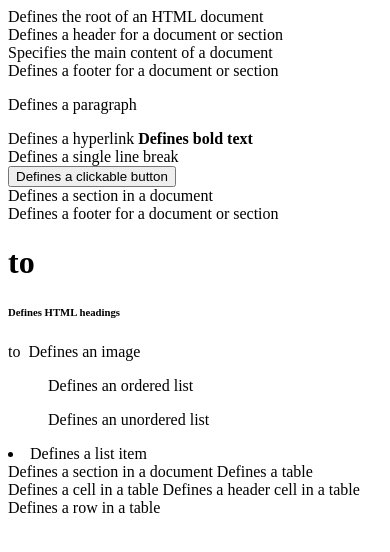
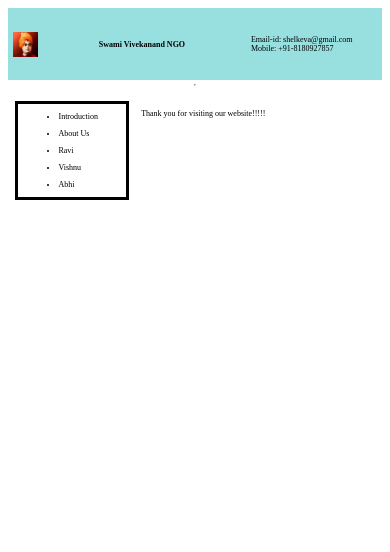
Before and after one commit to vishnushelke/vishnushelke.github.io, a plain HTML site: page index.html in a window 390 px wide. Drawn offline with Linux system fonts and the light colour scheme.

Commit message:
added a page for NGO work

```diff
--- /dev/null
+++ b/css/Style.css
@@ -0,0 +1,133 @@
+.header{
+    width: 100%;
+    height: 120px;
+    background-color: rgb(152, 223, 223);
+    color: white;
+    margin: 0px auto;
+    display: flex;
+    flex-direction: row;
+    text-align: center;
+    justify-content: space-between;
+}
+
+.logo{
+    display: flex;
+    justify-content: flex-start;
+}
+.headerText{
+    display: flex;
+    text-align: center;
+    width: 100%;
+    text-align: center;
+}
+.headerTextText{
+    color: black; font-size: 40px;width: 100%; align-self: center;
+}
+.logoImage{
+    width: 100px;height: 100px;align-self: center;padding-left: 15px;
+}
+.contact{
+    display: flex;flex-direction: column; width: 350px;text-align: left;align-self: center;color: black;
+}
+
+.info{
+    width: 80%;
+}
+.index{
+    width: 15%;border-style: solid;height: fit-content;
+}
+
+@media screen and (max-width:1024px) {
+    .headerText{
+        font-size: 20px;
+    }
+}
+
+@media screen and (max-width:676px){
+    .body{
+        font-size: 8px;
+    }
+    .header{
+        display: flex;
+        height: 72px;
+        justify-content: space-between;
+
+    }
+    .logo {
+        display: flex;
+        align-self: center;
+        width: 25px;
+        height: 25px;
+    }
+    .logoImage{
+        width: 25px;
+        height: 25px;
+        padding-left: 5px;
+    }
+    .headerText{
+        font-size: 15px;
+
+    }
+    .headerTextText{
+        color: black;
+        font-size: 8px;
+        width: 100%;
+        align-self: center;
+    }
+    .contact{
+        display: flex;
+        flex-direction: column;
+        text-align: left;
+        align-self: center;
+        color: black;
+        font-size: 8px;
+        width: 225px;
+    }
+    .indexLink{
+        margin: 0px;
+        padding:0px;
+    }
+    .index{
+        width: 30%;border-style: solid;height: fit-content;
+    }
+    .info{
+        width: 65%;
+    }
+}
+
+@media screen and (max-width:888px) and (min-width:677px){
+    .body{
+        font-size: 12px;
+    }
+    .header{
+        display: flex;
+    }
+    .logo {
+        display: flex;
+        align-self: center;
+        width: 25px;
+        height: 25px;
+    }
+    .logoImage{
+        width: 40px;
+        height: 40px;
+    }
+    .headerText{
+        font-size: 20px;
+
+    }
+    .headerTextText{
+        color: black;
+        font-size: 20px;
+        width: 100%;
+        align-self: center;
+    }
+    .contact{
+        display: flex;
+        flex-direction: column;
+        text-align: left;
+        align-self: center;
+        color: black;
+        font-size: 13px;
+    }
+}
--- a/index.html
+++ b/index.html
@@ -1,23 +1,57 @@
-<html> Defines the root of an HTML document </html>
-<title>	Defines a title for the document </title>
-<header> Defines a header for a document or section </header>
-<main> Specifies the main content of a document </main>
-<footer> Defines a footer for a document or section </footer>
-<p>	Defines a paragraph </p>
-<a>	Defines a hyperlink </a>
-<b> Defines bold text </b>
-<br> Defines a single line break </br>
-<button> Defines a clickable button </button>
-<div> Defines a section in a document </div>
-<footer> Defines a footer for a document or section </footer>
-<h1> to <h6> Defines HTML headings </h1> to </h6>
-<img> Defines an image </img>
-<ol> Defines an ordered list </ol>
-<ul> Defines an unordered list </ul>
-<li> Defines a list item  </li>
-<script> Defines a client-side script </script>
-<span> Defines a section in a document</span>
-<table>	Defines a table </table>
-<td> Defines a cell in a table</td>
-<th> Defines a header cell in a table </th>
-<tr> Defines a row in a table </tr>
+<html lang="en">
+<head>
+    <meta charset="UTF-8">
+    <meta http-equiv="X-UA-Compatible" content="IE=edge">
+    <meta name="viewport" content="width=device-width, initial-scale=1.0">
+    <title>Swami Vivekanand NGO</title>
+    <link rel="stylesheet" href="css/Style.css">
+</head>
+<body class="body" style="display: flex;flex-direction: column;">
+    <div class="header">
+        <div class="logo">
+            <img class="logoImage" src="images/Swami-Vivekananda.jpg" alt="logo"> </img>
+        </div>
+        <div class="headerText">
+            <h1 class="headerTextText">Swami Vivekanand NGO</h1>
+        </div>
+        <div class="contact">
+            <span>Email-id: shelkeva@gmail.com</span>
+            <span>Mobile: +91-8180927857</span>
+        </div>
+    </div>
+    <hr style="color: black;">
+    <div class="indexPlusInfo" style="display: flex; justify-content: space-between;padding-left: 2%;padding-top: 3%;padding-right: 2%;">
+        <div class="index">
+            <ul><li style="cursor: pointer;" onclick="getMainPage()">Introduction</li></ul>
+            <ul><li style="cursor: pointer;" onclick="getIntro()">About Us</li></ul>
+            <ul><li style="cursor: pointer;" onclick="getRaviIntro()">Ravi</li></ul>
+            <ul><li style="cursor: pointer;" onclick="getVishnuIntro()">Vishnu</li></ul>
+            <ul><li style="cursor: pointer;" onclick="getAbhiIntro()">Abhi</li></ul>
+        </div>
+        <div class="info">
+            <script>
+                function getIntro(){
+                    document.getElementById("intro").innerHTML = "Hello Dear Visitor!</br> We are happy that you've chosen our website to learn programming languages. We're sure you'll become one of the best programmers in your country. Good luck to you!";
+                }
+                function getRaviIntro(){
+                    document.getElementById("intro").innerHTML = "This is Ravi's Page. Good luck to you!";
+                }
+                function getVishnuIntro(){
+                    document.getElementById("intro").innerHTML = "This is Vishnu's Page. Good luck to you!";
+                }
+                function getAbhiIntro(){
+                    document.getElementById("intro").innerHTML = "This is Abhi's Page. Good luck to you!";
+                }
+                function getMainPage(){
+                    document.getElementById("intro").innerHTML = "Thank you for visiting our website!!!!!";
+                }
+            </script>
+            <div style="display: flex; flex-direction: column;">
+                <p id="intro">
+                    Thank you for visiting our website!!!!!
+                </p>
+            </div>
+        </div>
+    </div>
+</body>
+</html>
```
Also changed, not shown: images/Swami-Vivekananda.jpg (added).
